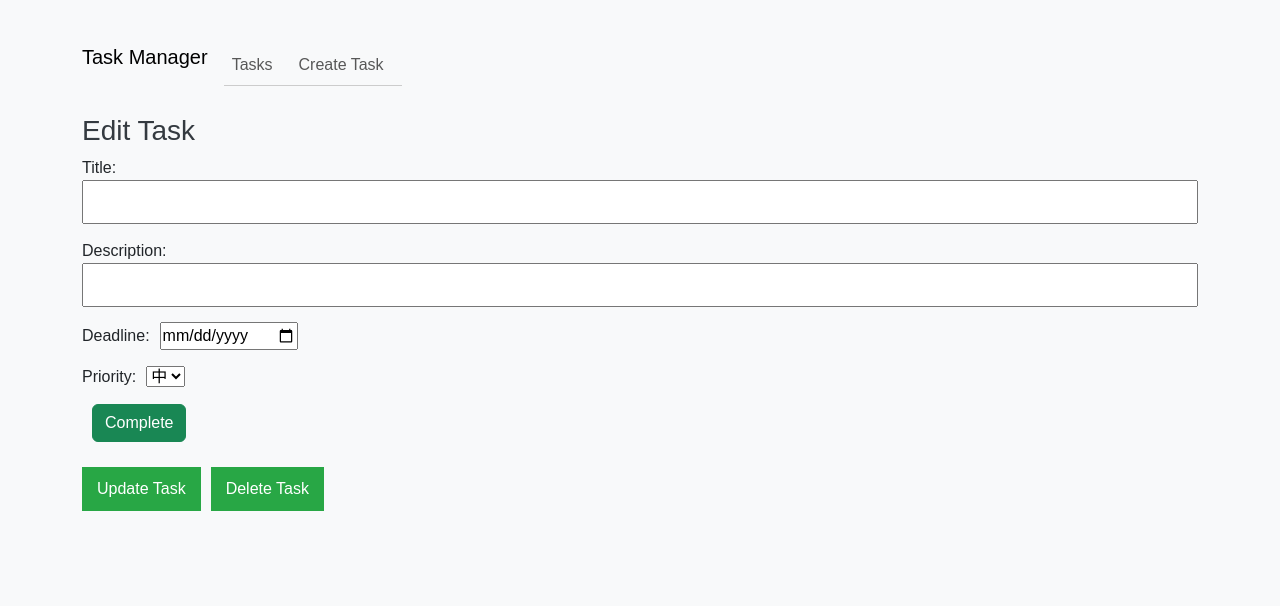
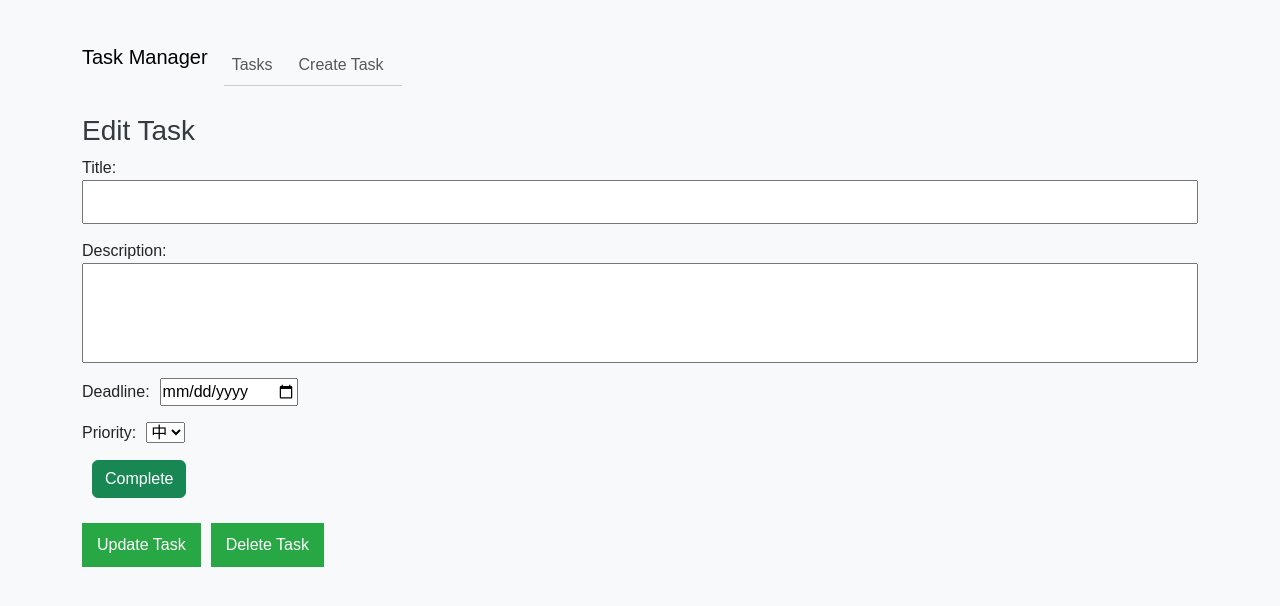
Before and after one commit to yusukesugahara/mern-task-app, a React (Create React App) app in the folder client/: page /edit/1 in a window 1280 px wide. Shown: the top 606 px of the page. Built offline with nearby package versions, Linux system fonts and the light colour scheme; no server answers.

Commit message:
[機能修正]タスクのDescriptionをtext-areaに変更

```diff
--- a/client/src/components/CreateTask.css
+++ b/client/src/components/CreateTask.css
@@ -14,6 +14,14 @@ input[type="text"] {
   box-sizing: border-box;
 }
 
+input[type="text-area"] {
+  min-height: 100px;
+  width: 100%;
+  padding: 8px;
+  box-sizing: border-box;
+}
+
+
 input[type="submit"] {
   background-color: #007bff;
   color: white;
--- a/client/src/components/CreateTask.js
+++ b/client/src/components/CreateTask.js
@@ -37,7 +37,7 @@ const CreateTask = () => {
         </div>
         <div>
           <label>Description: </label>
-          <input type="text" value={description} onChange={(e) => setDescription(e.target.value)} />
+          <input type="text-area" value={description} onChange={(e) => setDescription(e.target.value)} />
         </div>
         <div>
           <label>Deadline: </label>
--- a/client/src/components/EditTask.css
+++ b/client/src/components/EditTask.css
@@ -9,6 +9,13 @@ label {
 }
 
 input[type="text"], input[type="checkbox"] {
+  width: 100%;
+  padding: 8px;
+  box-sizing: border-box;
+}
+
+input[type="text-area"] {
+  min-height: 100px;
   width: 100%;
   padding: 8px;
   box-sizing: border-box;
--- a/client/src/components/EditTask.js
+++ b/client/src/components/EditTask.js
@@ -115,7 +115,7 @@ const EditTask = () => {
         <div>
           <label>Description: </label>
           <input
-            type="text"
+            type="text-area"
             value={description}
             onChange={(e) => setDescription(e.target.value)}
           />
```
